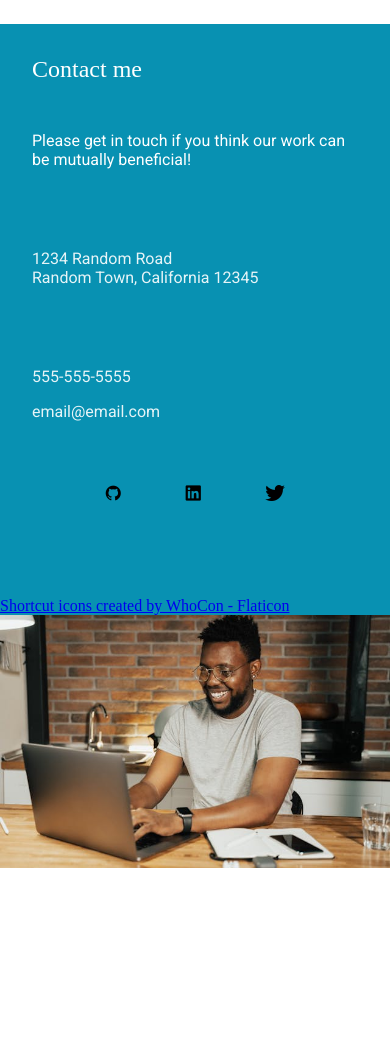
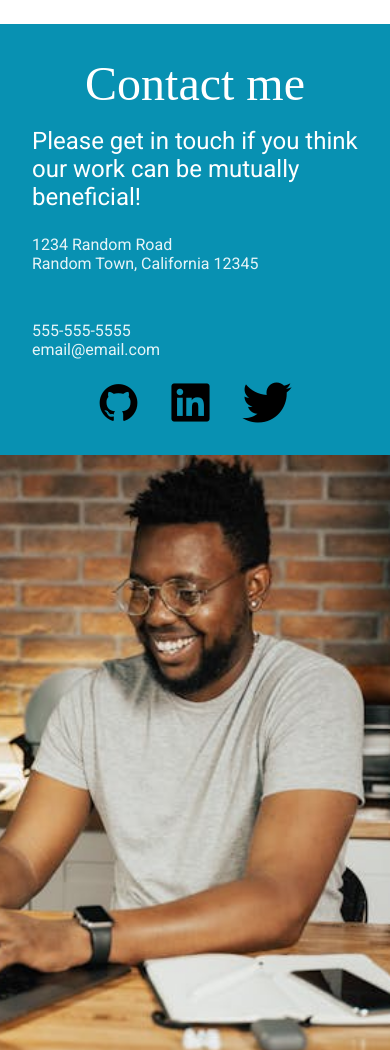
Before and after one commit to ilathem/homepage-top, a website built with webpack: page src/index.html in a window 390 px wide. Shown: the part 4640-5690 px from the top of the page. Before the commit the page ends 5512 px from the top, so only its background shows below. Built offline with nearby package versions, Linux system fonts and the light colour scheme; a web font is replaced by a local one.

Commit message:
Finish mobile layout

```diff
--- a/src/index.css
+++ b/src/index.css
@@ -1,4 +1,4 @@
-@import url("https://fonts.googleapis.com/css2?family=Playfair+Display:ital,wght@0,400..900;1,400..900&family=Roboto:ital,wght@0,100;0,300;0,400;0,500;0,700;0,900;1,100;1,300;1,400;1,500;1,700;1,900&display=swap");
+@import url('https://fonts.googleapis.com/css2?family=Playfair+Display:ital,wght@0,400..900;1,400..900&family=Roboto:ital,wght@0,100;0,300;0,400;0,500;0,700;0,900;1,100;1,300;1,400;1,500;1,700;1,900&display=swap');
 
 /* Basic Styling */
 
@@ -15,12 +15,12 @@ h3,
 h4,
 h5,
 h6 {
-  font-family: "Player Display";
+  font-family: 'Player Display';
   font-weight: normal;
 }
 
 p {
-  font-family: "Roboto";
+  font-family: 'Roboto';
 }
 
 /* About Me Section */
@@ -56,8 +56,7 @@ p {
 
 .about-me-img {
   width: 100%;
-  box-shadow:
-    rgba(0, 0, 0, 0.1) 0px 4px 6px -1px,
+  box-shadow: rgba(0, 0, 0, 0.1) 0px 4px 6px -1px,
     rgba(0, 0, 0, 0.06) 0px 2px 4px -1px;
   height: 100%;
   object-fit: cover;
@@ -68,12 +67,8 @@ p {
   bottom: 30px;
   font-size: 12vw;
   text-shadow: 0px 5px 10px gray;
-  text-shadow:
-    -1px -1px 0 #000,
-    1px -1px 0 #000,
-    -1px 1px 0 #000,
-    1px 1px 0 #000,
-    0 10px 10px gray;
+  text-shadow: -1px -1px 0 #000, 1px -1px 0 #000, -1px 1px 0 #000,
+    1px 1px 0 #000, 0 10px 10px gray;
   color: white;
 }
 
@@ -82,13 +77,13 @@ p {
   margin-top: 1rem;
 }
 
-.about-me-text>h2 {
+.about-me-text > h2 {
   font-weight: 500;
   font-size: 10vw;
   text-align: center;
 }
 
-.about-me-text>p {
+.about-me-text > p {
   line-height: 1.5;
   font-size: 1.25rem;
   opacity: 0.8;
@@ -112,7 +107,7 @@ p {
   margin-top: 1rem;
 }
 
-.social-links>i {
+.social-links > i {
   padding: 0.5rem;
 }
 
@@ -126,7 +121,7 @@ p {
   /* border: 2px solid red; */
 }
 
-.my-work>h2 {
+.my-work > h2 {
   padding-bottom: 0.5em;
   font-size: 3rem;
 }
@@ -137,8 +132,7 @@ p {
   align-items: center;
   /* border: 2px solid green; */
   width: 90%;
-  box-shadow:
-    rgba(0, 0, 0, 0.1) 0px 6px 6px 1px,
+  box-shadow: rgba(0, 0, 0, 0.1) 0px 6px 6px 1px,
     rgba(0, 0, 0, 0.06) 0px 2px 4px 1px;
   margin-bottom: 4em;
 }
@@ -154,10 +148,10 @@ p {
   justify-content: center;
 }
 
-.proj-img>p {
+.proj-img > p {
   color: white;
   text-align: center;
-  font-family: "Player Display";
+  font-family: 'Player Display';
   width: 75%;
 }
 
@@ -195,7 +189,7 @@ p {
   margin-top: 1rem;
   padding-left: 2rem;
   padding-right: 1rem;
-  font-family: "Playfair Display";
+  font-family: 'Playfair Display';
 }
 
 .proj-header h3 {
@@ -218,7 +212,7 @@ p {
 .proj-desc {
   padding: 1rem 1rem 4rem 1rem;
   opacity: 0.9;
-  font-family: "Roboto";
+  font-family: 'Roboto';
 }
 
 /* Footer */
@@ -234,18 +228,24 @@ footer {
   padding: 2em 2em;
 }
 
+.contact-me h2 {
+  font-size: 3rem;
+  text-align: center;
+}
+
 .contact-message {
-  margin-top: 3rem;
+  font-size: 1.5rem;
+  margin-top: 1rem;
 }
 
 .contact-addr,
 .other-contact {
-  margin-top: 5rem;
   opacity: 0.9;
+  margin-top: 1.5rem;
 }
 
 .phoneNum {
-  margin-bottom: 1rem;
+  margin-top: 1.5rem;
 }
 
 .contact-me-links {
@@ -253,14 +253,17 @@ footer {
   width: 100%;
   display: flex;
   justify-content: center;
-  gap: 4rem;
-  padding: 4rem 0;
+  font-size: 2.5rem;
+  margin-top: 1.5rem;
+  gap: 2rem;
 }
 
 .closing-img {
+  object-fit: cover;
+  object-position: 65% 50%;
+  height: 600px;
   width: 100vw;
-  object-fit: cover;
-  height: 30vh;
+  margin: 0;
 }
 
 @media screen and (min-width: 425px) {
@@ -289,8 +292,7 @@ footer {
     flex-basis: 50%;
     padding: 6em 4em;
     /* border: 2px solid green; */
-    box-shadow:
-      rgba(0, 0, 0, 0.1) 0px 4px 6px -1px,
+    box-shadow: rgba(0, 0, 0, 0.1) 0px 4px 6px -1px,
       rgba(0, 0, 0, 0.06) 0px 2px 4px -1px;
   }
 
@@ -301,12 +303,12 @@ footer {
     /* background-color: white; */
   }
 
-  .about-me-text>h2 {
+  .about-me-text > h2 {
     font-size: 3rem;
     margin-bottom: 1rem;
   }
 
-  .about-me-text>p {
+  .about-me-text > p {
     font-size: 1.25rem;
   }
 
@@ -323,8 +325,7 @@ footer {
     /* left: -50px; */
     max-width: 425px;
     float: left;
-    box-shadow:
-      rgba(0, 0, 0, 0.1) 0px 4px 6px -1px,
+    box-shadow: rgba(0, 0, 0, 0.1) 0px 4px 6px -1px,
       rgba(0, 0, 0, 0.06) 0px 2px 4px -1px;
   }
 
--- a/src/index.html
+++ b/src/index.html
@@ -157,6 +157,7 @@
       </section>
     </header>
   </main>
+
   <footer>
     <section class="contact-me">
       <h2>Contact me</h2>
@@ -179,8 +180,6 @@
       </div>
     </section>
 
-    <a href="https://www.flaticon.com/free-icons/shortcut" title="shortcut icons">Shortcut icons created by WhoCon -
-      Flaticon</a>
   </footer>
 
   <img class="closing-img" src="pexels-tima-miroshnichenko-5198239.jpg" alt="portrait" />
```
